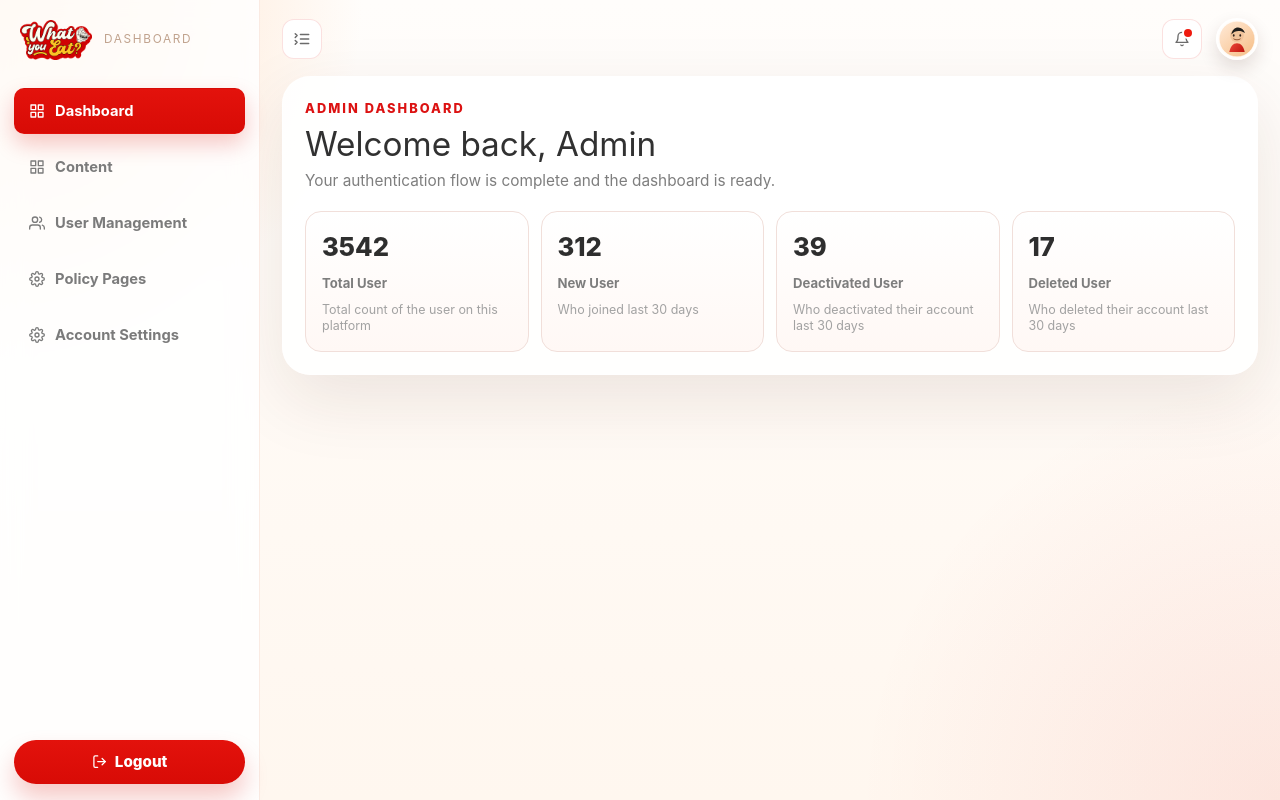
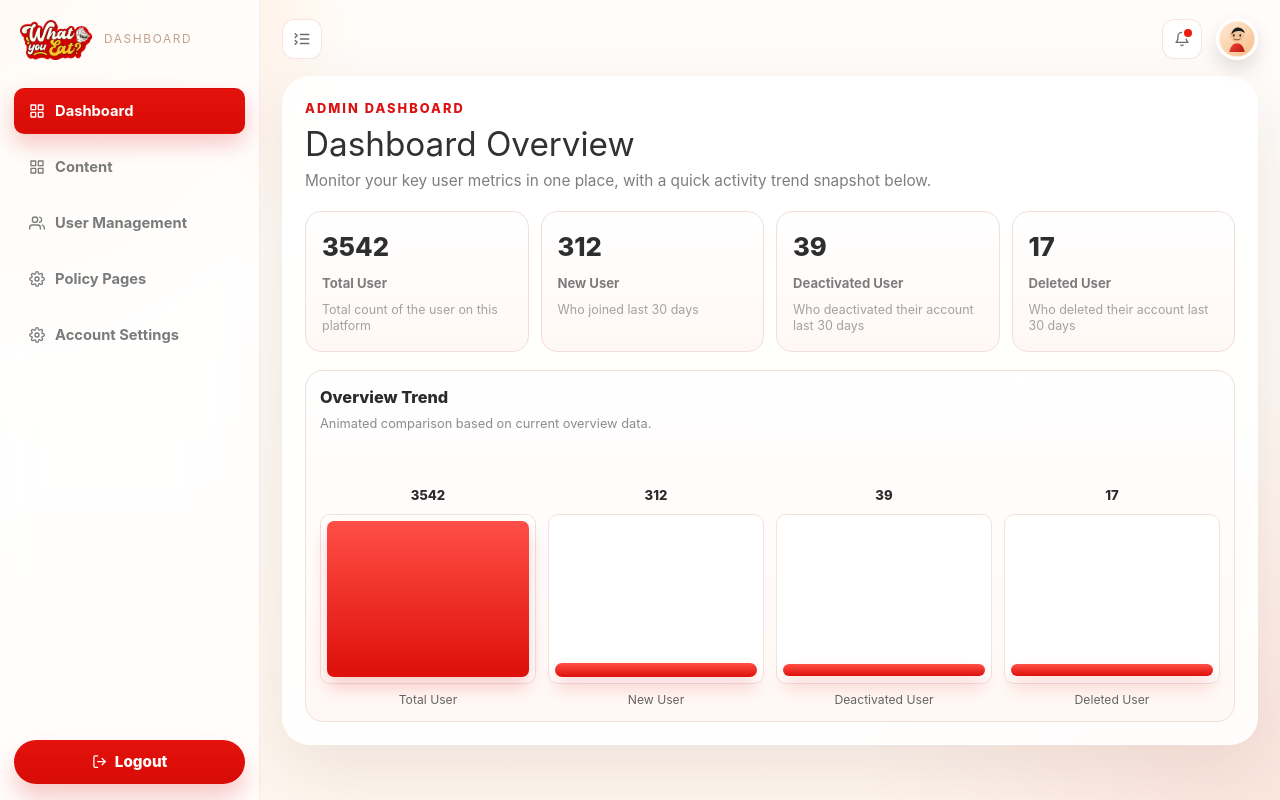
Before and after one commit to alamin71/brad-dashboard, a React (Vite) app: page /admin/dashboard in a window 1280 px wide. Built offline with nearby package versions, Linux system fonts and the light colour scheme.

Commit message:
home animaion chart add

```diff
--- a/src/App.css
+++ b/src/App.css
@@ -940,6 +940,87 @@
   line-height: 1.35;
 }
 
+.dashboard-overview-chart {
+  margin-top: 18px;
+  padding: 14px;
+  border-radius: 18px;
+  border: 1px solid #f1dfda;
+  background: linear-gradient(180deg, #fff 0%, #fff8f4 100%);
+}
+
+.dashboard-overview-chart__header h2 {
+  margin: 0;
+  color: #2a2a2a;
+  font-size: 1.02rem;
+  font-weight: 800;
+}
+
+.dashboard-overview-chart__header p {
+  margin: 4px 0 0;
+  color: #8c8c8c;
+  font-size: 0.8rem;
+}
+
+.dashboard-overview-chart__plot {
+  margin-top: 14px;
+  min-height: 260px;
+  display: grid;
+  grid-template-columns: repeat(4, minmax(0, 1fr));
+  gap: 12px;
+  align-items: end;
+}
+
+.dashboard-overview-chart__column {
+  display: grid;
+  grid-template-rows: auto minmax(170px, 1fr) auto;
+  gap: 8px;
+}
+
+.dashboard-overview-chart__value {
+  color: #2d2d2d;
+  font-size: 0.82rem;
+  font-weight: 800;
+  text-align: center;
+}
+
+.dashboard-overview-chart__bar-track {
+  position: relative;
+  height: 100%;
+  border-radius: 10px;
+  border: 1px solid #f0e3df;
+  background: #fff;
+  padding: 6px;
+  display: flex;
+  align-items: flex-end;
+}
+
+.dashboard-overview-chart__bar-fill {
+  width: 100%;
+  border-radius: 7px;
+  background: linear-gradient(180deg, #ff4f47 0%, #dd0f0a 100%);
+  box-shadow: 0 10px 18px rgba(221, 15, 10, 0.2);
+  transform-origin: bottom;
+  transform: scaleY(0);
+  animation: dashboardBarGrow 0.65s cubic-bezier(0.17, 0.84, 0.44, 1) forwards;
+}
+
+.dashboard-overview-chart__label {
+  color: #666;
+  font-size: 0.76rem;
+  text-align: center;
+  line-height: 1.25;
+}
+
+@keyframes dashboardBarGrow {
+  from {
+    transform: scaleY(0);
+  }
+
+  to {
+    transform: scaleY(1);
+  }
+}
+
 .dashboard-section-header {
   display: flex;
   align-items: center;
@@ -1763,6 +1844,11 @@
     grid-template-columns: repeat(2, minmax(0, 1fr));
   }
 
+  .dashboard-overview-chart__plot {
+    grid-template-columns: repeat(2, minmax(0, 1fr));
+    min-height: 340px;
+  }
+
   .dashboard-users-grid {
     grid-template-columns: repeat(2, minmax(0, 1fr));
   }
@@ -1833,6 +1919,23 @@
     grid-template-columns: 1fr;
   }
 
+  .dashboard-overview-chart {
+    padding: 12px;
+  }
+
+  .dashboard-overview-chart__plot {
+    grid-template-columns: 1fr;
+    min-height: auto;
+  }
+
+  .dashboard-overview-chart__column {
+    grid-template-rows: auto auto auto;
+  }
+
+  .dashboard-overview-chart__bar-track {
+    min-height: 120px;
+  }
+
   .dashboard-content-grid,
   .content-modal__gallery {
     grid-template-columns: 1fr;
--- a/src/pages/admin/AdminDashboardPage.tsx
+++ b/src/pages/admin/AdminDashboardPage.tsx
@@ -1,40 +1,96 @@
 function AdminDashboardPage() {
+  const overviewItems = [
+    {
+      label: "Total User",
+      value: 3542,
+      note: "Total count of the user on this platform",
+    },
+    {
+      label: "New User",
+      value: 312,
+      note: "Who joined last 30 days",
+    },
+    {
+      label: "Deactivated User",
+      value: 39,
+      note: "Who deactivated their account last 30 days",
+    },
+    {
+      label: "Deleted User",
+      value: 17,
+      note: "Who deleted their account last 30 days",
+    },
+  ];
+
+  const maxValue = Math.max(...overviewItems.map((item) => item.value));
+
   return (
     <section className="dashboard-hero dashboard-hero--wide">
       <p className="dashboard-eyebrow">Admin Dashboard</p>
-      <h1 className="dashboard-title">Welcome back, Admin</h1>
+      <h1 className="dashboard-title">Dashboard Overview</h1>
       <p className="dashboard-copy">
-        Your authentication flow is complete and the dashboard is ready.
+        Monitor your key user metrics in one place, with a quick activity trend
+        snapshot below.
       </p>
 
       <div className="dashboard-stats dashboard-stats--grid dashboard-stats--overview">
-        <article className="dashboard-stat dashboard-stat--overview">
-          <span className="dashboard-stat__value">3542</span>
-          <span className="dashboard-stat__label">Total User</span>
-          <p className="dashboard-stat__note">
-            Total count of the user on this platform
-          </p>
-        </article>
-        <article className="dashboard-stat dashboard-stat--overview">
-          <span className="dashboard-stat__value">312</span>
-          <span className="dashboard-stat__label">New User</span>
-          <p className="dashboard-stat__note">Who joined last 30 days</p>
-        </article>
-        <article className="dashboard-stat dashboard-stat--overview">
-          <span className="dashboard-stat__value">39</span>
-          <span className="dashboard-stat__label">Deactivated User</span>
-          <p className="dashboard-stat__note">
-            Who deactivated their account last 30 days
-          </p>
-        </article>
-        <article className="dashboard-stat dashboard-stat--overview">
-          <span className="dashboard-stat__value">17</span>
-          <span className="dashboard-stat__label">Deleted User</span>
-          <p className="dashboard-stat__note">
-            Who deleted their account last 30 days
-          </p>
-        </article>
+        {overviewItems.map((item) => (
+          <article
+            className="dashboard-stat dashboard-stat--overview"
+            key={item.label}
+          >
+            <span className="dashboard-stat__value">{item.value}</span>
+            <span className="dashboard-stat__label">{item.label}</span>
+            <p className="dashboard-stat__note">{item.note}</p>
+          </article>
+        ))}
       </div>
+
+      <section
+        className="dashboard-overview-chart"
+        aria-label="Overview trend chart"
+      >
+        <div className="dashboard-overview-chart__header">
+          <h2>Overview Trend</h2>
+          <p>Animated comparison based on current overview data.</p>
+        </div>
+
+        <div
+          className="dashboard-overview-chart__plot"
+          role="img"
+          aria-label="Overview data bars"
+        >
+          {overviewItems.map((item, index) => {
+            const barHeight = Math.max(
+              8,
+              Math.round((item.value / maxValue) * 100),
+            );
+
+            return (
+              <div
+                className="dashboard-overview-chart__column"
+                key={`${item.label}-bar`}
+              >
+                <span className="dashboard-overview-chart__value">
+                  {item.value}
+                </span>
+                <div className="dashboard-overview-chart__bar-track">
+                  <div
+                    className="dashboard-overview-chart__bar-fill"
+                    style={{
+                      height: `${barHeight}%`,
+                      animationDelay: `${index * 0.1}s`,
+                    }}
+                  />
+                </div>
+                <span className="dashboard-overview-chart__label">
+                  {item.label}
+                </span>
+              </div>
+            );
+          })}
+        </div>
+      </section>
     </section>
   );
 }
```
